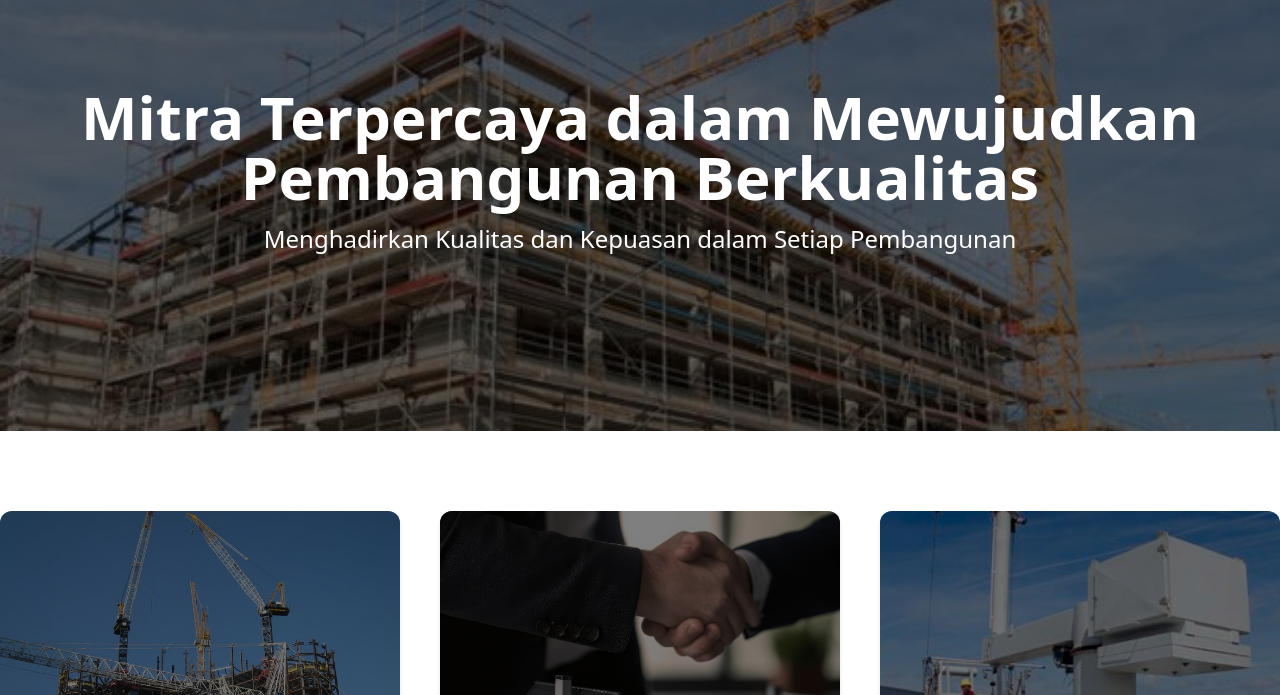
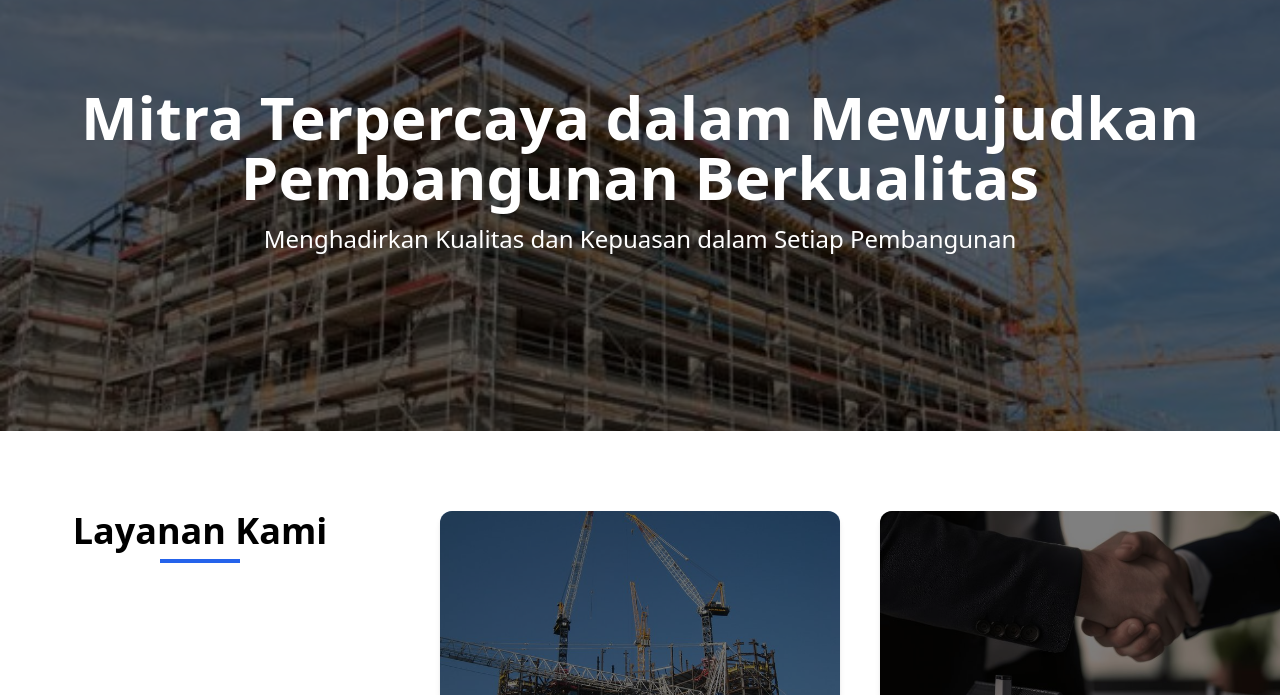
Before and after one commit to tiyanaaisa/Duta-Persada-Indoraya, a website built with Vite: page index.html in a window 1280 px wide. Shown: the part 105-800 px from the top of the page. Built offline with nearby package versions, Linux system fonts and the light colour scheme.

Commit message:
update tampilan halaman utama

```diff
--- a/index.html
+++ b/index.html
@@ -62,6 +62,10 @@
 
     <section id="services" class="py-20 bg-white">
         <div class="grid gap-10 md:grid-cols-3">
+            <div class="text-center mb-16">
+      <h2 class="text-3xl md:text-4xl font-bold mb-2">Layanan Kami </h2>
+      <div class="w-20 h-1 bg-blue-600 mx-auto"></div>
+    </div>
   <div class="relative h-64 rounded-xl overflow-hidden shadow-md hover:shadow-2xl transform hover:-translate-y-1 transition duration-300">
     <img src="gedung.jpg" alt="Konstruksi Gedung" class="w-full h-full object-cover" />
     <div class="absolute inset-0 bg-black bg-opacity-50 flex items-end">
--- a/src/main.js
+++ b/src/main.js
@@ -1,4 +1,2 @@
-import './style.css'
-import './input.css';
-
-console.log('Website Company Profile Active');
+import '../dist/output.css';
+import './style.css'; // opsional kalau kamu pakai
```
Also changed, not shown: package.json (+6 -112 lines), dist/output.css (added), 2 other files.
